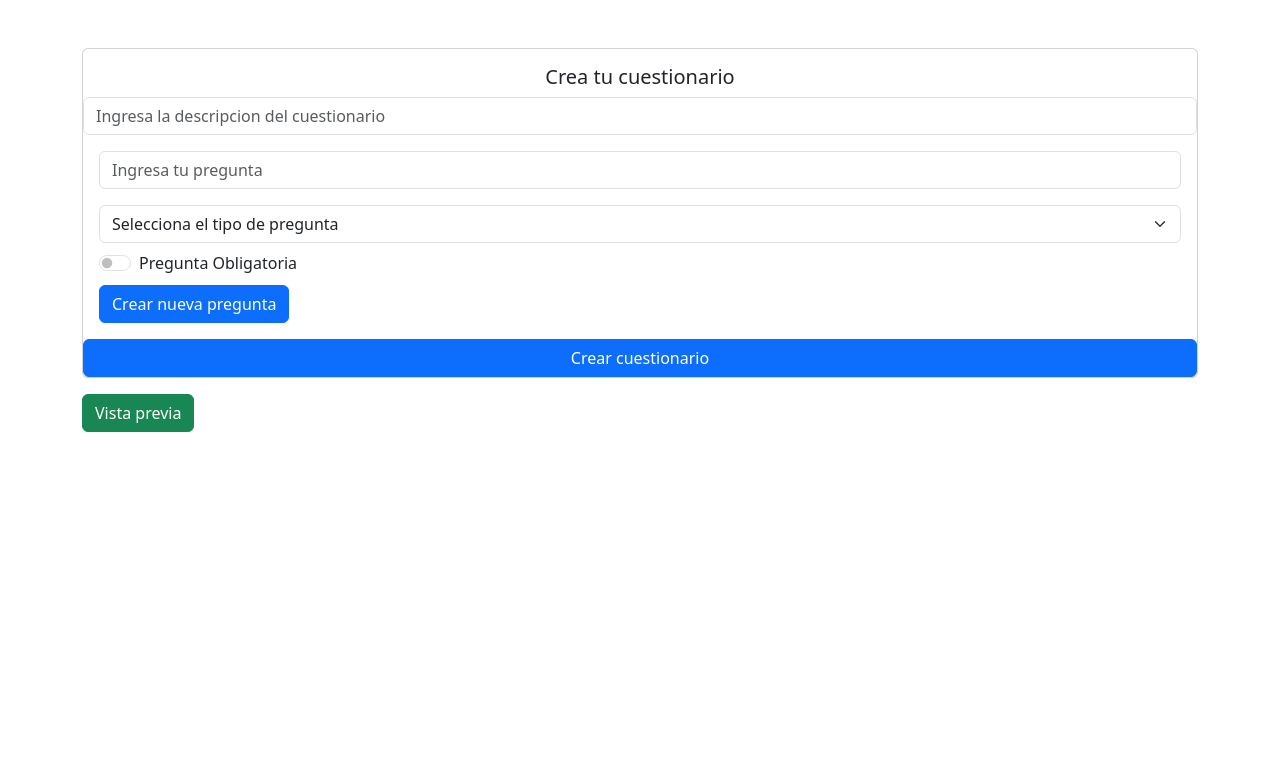
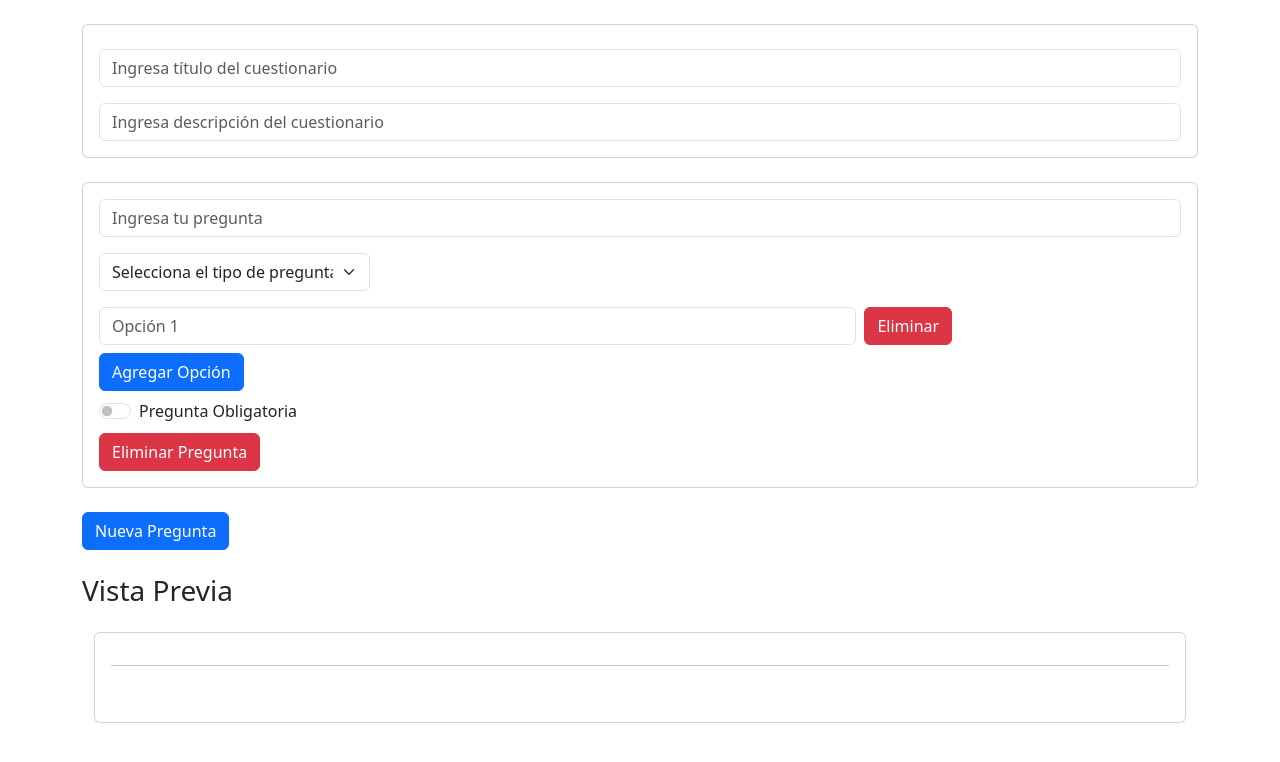
Before and after one commit to manue1666/PROYECTO, a React (Create React App) app: page /createq in a window 1280 px wide. Shown: the top 762 px of the page. Built offline with nearby package versions, Linux system fonts and the light colour scheme.

Commit message:
creacion de cuestionarios y vista previa

```diff
--- a/src/CreateQ.js
+++ b/src/CreateQ.js
@@ -1,32 +1,182 @@
-import React from "react";
-import { Card, Container, Navbar, Nav, Form, Button } from 'react-bootstrap';
+import React, { useState } from "react";
+import { Card, Container, Form, Button } from 'react-bootstrap';
+import { AnswerQuestionnarie } from "./components/AnwerQuestionnarie"; // Asegúrate de importar el componente
 
 const CreateQ = () => {
+  const [cuestionarios, setCuestionarios] = useState({
+    titulo: "",
+    descripcion: "",
+    preguntas: [{
+      pregunta: "",
+      tipo: "",
+      opciones: [""],
+      obligatoria: false
+    }]
+  });
+
+
+
+
+  const handleTitleChange = (e) => {
+    setCuestionarios({
+      ...cuestionarios,
+      titulo: e.target.value
+    });
+  };
+
+  const handleDescChange = (e) => {
+    setCuestionarios({
+      ...cuestionarios,
+      descripcion: e.target.value
+    });
+  };
+
+  const handlePreguntaChange = (qIndex, e) => {
+    const newQuestions = [...cuestionarios.preguntas];
+    newQuestions[qIndex].pregunta = e.target.value;
+    setCuestionarios({
+      ...cuestionarios,
+      preguntas: newQuestions
+    });
+  };
+
+  const handleObligatoriaChange = (qIndex, e) => {
+    const newQuestions = [...cuestionarios.preguntas];
+    newQuestions[qIndex].obligatoria = e.target.checked;
+    setCuestionarios({
+      ...cuestionarios,
+      preguntas: newQuestions
+    });
+  };
+
+  const addOption = (index) => {
+    const newOption = [...cuestionarios.preguntas];
+    newOption[index].opciones.push("");
+    setCuestionarios({
+      ...cuestionarios,
+      preguntas: newOption
+    });
+  };
+
+  const removeOption = (qIndex, oIndex) => {
+    const newOption = [...cuestionarios.preguntas];
+    newOption[qIndex].opciones = newOption[qIndex].opciones.filter((_, index) => index !== oIndex);
+    setCuestionarios({
+      ...cuestionarios,
+      preguntas: newOption
+    });
+  };
+
+  const handleOptionChange = (qIndex, oIndex, e) => {
+    const newOption = [...cuestionarios.preguntas];
+    newOption[qIndex].opciones[oIndex] = e.target.value;
+    setCuestionarios({
+      ...cuestionarios,
+      preguntas: newOption
+    });
+  };
+
+  const addQuestion = () => {
+    setCuestionarios({
+      ...cuestionarios,
+      preguntas: [
+        ...cuestionarios.preguntas,
+        { pregunta: "", tipo: "", opciones: [""], obligatoria: false }
+      ]
+    });
+  };
+
+  const removeQuestion = (qIndex) => {
+    const newQuestions = cuestionarios.preguntas.filter((_, index) => index !== qIndex);
+    setCuestionarios({
+      ...cuestionarios,
+      preguntas: newQuestions
+    });
+  };
+
   return (
     <Container>
-            <Card className="mt-5">
-                <Card.Title className="mt-3 text-center">Crea tu cuestionario</Card.Title>
-                <Form.Control placeholder="Ingresa la descripcion del cuestionario"></Form.Control>
+      <Card className="mt-4">
         <Card.Body>
-                    <Form.Control placeholder="Ingresa tu pregunta"></Form.Control>
-                    <Form.Select className="mt-3" aria-label="Default select example">
-                        <option>Selecciona el tipo de pregunta</option>
-                        <option value="1">Opcion multiple</option>
-                        <option value="2">Casillas de verificacion</option>
-                        <option value="3">Pregunta Cerraada</option>
+          <Card.Title className="text-center">{cuestionarios.titulo}</Card.Title>
+          <Form.Control
+            placeholder="Ingresa título del cuestionario"
+            name="title"
+            value={cuestionarios.titulo}
+            onChange={handleTitleChange}
+          />
+          <Card.Text className="mt-3 text-center"></Card.Text>
+          <Form.Control
+            placeholder="Ingresa descripción del cuestionario"
+            name="desc"
+            value={cuestionarios.descripcion}
+            onChange={handleDescChange}
+          />
+        </Card.Body>
+      </Card>
+
+      {cuestionarios.preguntas.map((pregunta, qIndex) => (
+        <Card className="mt-4" key={qIndex}>
+          <Card.Body>
+            <Form.Control
+              placeholder="Ingresa tu pregunta"
+              name="pregunta"
+              value={pregunta.pregunta}
+              onChange={(e) => handlePreguntaChange(qIndex, e)}
+            />
+            <Form.Select
+              style={{ width: "25%" }}
+              className="mt-3"
+              aria-label="Default select example"
+              value={pregunta.tipo}
+              onChange={(e) => {
+                const newQuestions = [...cuestionarios.preguntas];
+                newQuestions[qIndex].tipo = e.target.value;
+                setCuestionarios({ ...cuestionarios, preguntas: newQuestions });
+              }}
+            >
+              <option value="">Selecciona el tipo de pregunta</option>
+              <option value="checkbox">Opción múltiple</option>
+              <option value="radio">Casillas de verificación</option>
+              <option value="text">Pregunta Abierta</option>
+              <option value="select">Selecciona</option>
             </Form.Select>
-                    <Form.Check className="aling-items-end mt-2"
+
+            <div className="mt-3">
+              {pregunta.opciones.map((opcion, oIndex) => (
+                <div key={oIndex} className="d-flex align-items-center">
+                  <Form.Control
+                    style={{ width: "70%" }}
+                    placeholder={`Opción ${oIndex + 1}`}
+                    value={opcion}
+                    onChange={(e) => handleOptionChange(qIndex, oIndex, e)}
+                  />
+                  <Button variant="danger" className="ms-2" onClick={() => removeOption(qIndex, oIndex)}>Eliminar</Button>
+                </div>
+              ))}
+              <Button className="mt-2" onClick={() => addOption(qIndex)}>Agregar Opción</Button>
+            </div>
+
+            <Form.Check
+              className="align-items-end mt-2"
               type="switch"
               id="custom-switch"
               label="Pregunta Obligatoria"
+              checked={pregunta.obligatoria}
+              onChange={(e) => handleObligatoriaChange(qIndex, e)}
             />
-                    <Button  className="mt-2"type="Primary">Crear nueva pregunta</Button>
+            <Button variant="danger" className="mt-2" onClick={() => removeQuestion(qIndex)}>Eliminar Pregunta</Button>
           </Card.Body>
-                    <Button type="Dark">Crear cuestionario</Button>
         </Card>
-            <Button variant="success" className="mt-3">Vista previa</Button>
+      ))}
+
+      <Button className="mt-4" onClick={addQuestion}>Nueva Pregunta</Button>
+
+      <h3 className="mt-4">Vista Previa</h3>
+      <AnswerQuestionnarie questionnarie={cuestionarios} />
     </Container>
-    )
+
+  );
 };
 
 export default CreateQ;
--- /dev/null
+++ b/src/components/AnwerQuestionnarie.js
@@ -0,0 +1,61 @@
+import React, { useState } from "react";
+import { Card, Container, Form } from "react-bootstrap";
+
+export const AnswerQuestionnarie = ({ questionnarie }) => {
+  const [answers, setAnswers] = useState(
+    questionnarie.preguntas.map(() => "")
+  );
+
+  const handleAnswerChange = (index, value) => {
+    const newAnswers = [...answers];
+    newAnswers[index] = value;
+    setAnswers(newAnswers);
+  };
+
+  return (
+    <Container>
+      <Card className="mt-4">
+        <Card.Body>
+          <Card.Title>{questionnarie.titulo}</Card.Title>
+          <Card.Text>{questionnarie.descripcion}</Card.Text>
+          <hr />
+          {questionnarie.preguntas.map((pregunta, qIndex) => (
+            <Form.Group key={qIndex}>
+              <Form.Label>{pregunta.pregunta}</Form.Label>
+              {(["checkbox", "radio"].includes(pregunta.tipo) &&
+                pregunta.opciones.map((option, oIndex) => (
+                  <Form.Check
+                    key={oIndex}
+                    type={pregunta.tipo}
+                    label={option}
+                    checked={answers[qIndex] === option}
+                    onChange={() => handleAnswerChange(qIndex, option)}
+                  />
+                ))) ||
+                (pregunta.tipo === "text" && (
+                  <Form.Control
+                    type="text"
+                    value={answers[qIndex]}
+                    onChange={(e) => handleAnswerChange(qIndex, e.target.value)}
+                  />
+                )) ||
+                (pregunta.tipo === "select" && (
+                  <Form.Select
+                    value={answers[qIndex]}
+                    onChange={(e) => handleAnswerChange(qIndex, e.target.value)}
+                  >
+                    <option value="">Seleccione una opción</option>
+                    {pregunta.opciones.map((option, oIndex) => (
+                      <option key={oIndex} value={option}>
+                        {option}
+                      </option>
+                    ))}
+                  </Form.Select>
+                ))}
+            </Form.Group>
+          ))}
+        </Card.Body>
+      </Card>
+    </Container>
+  );
+};
--- a/src/index.js
+++ b/src/index.js
@@ -12,6 +12,7 @@ import {
   RouterProvider,
 } from "react-router-dom";
 import CreateQ from './CreateQ.js';
+import { AnswerQuestionnarie } from './components/AnwerQuestionnarie.js';
 
 const router = createBrowserRouter([
   {
@@ -34,6 +35,10 @@ const router = createBrowserRouter([
     path: "/createq",
     element: <CreateQ/>,
   },
+  {
+    path: "/AnswerQuestionnarie",
+    element: <AnswerQuestionnarie/>,
+  },
 ]);
 
 
```
Also changed, not shown: src/components/AnwerQuestionnaire.js (deleted, +0 -35 lines). Lines whose indentation alone changed are shown as unchanged.
